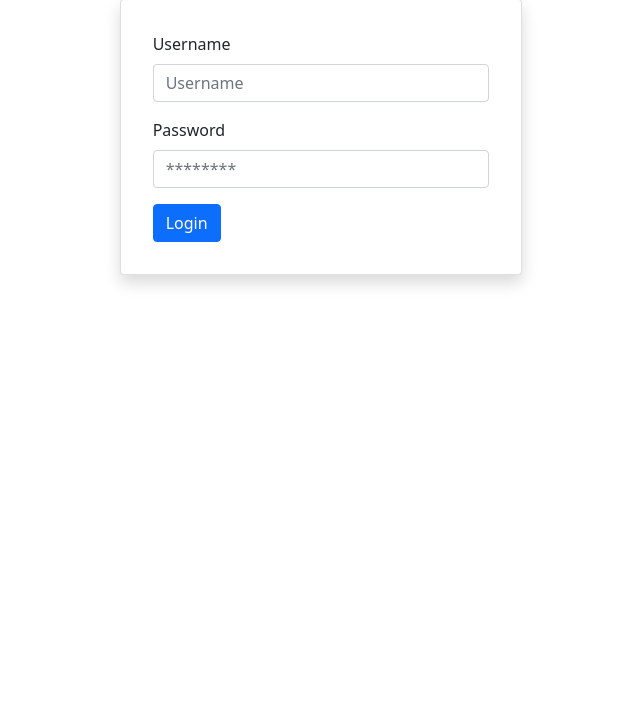
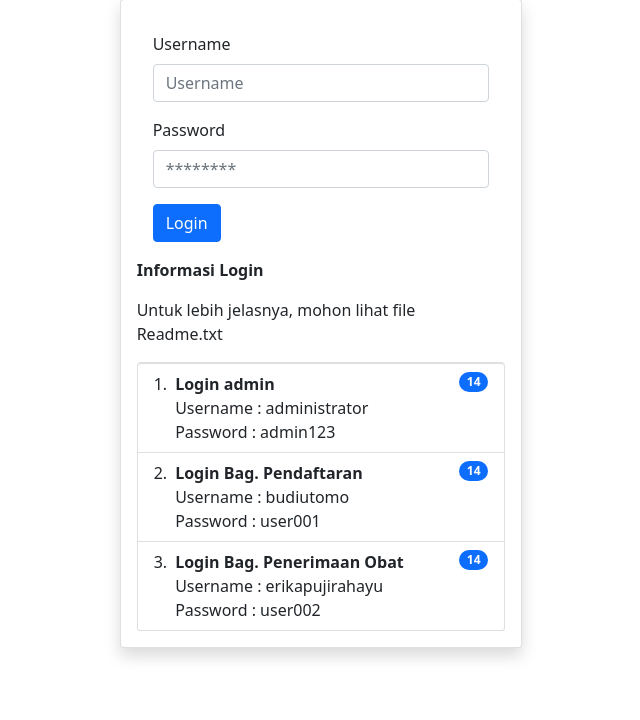
Before and after one commit to Whydandrian/si-klinik, a PHP site: page / in a window 1280 px wide. Shown: the part 83-803 px from the top of the page, without its empty margins (319-959 px from the left). Before the commit the page ends 369 px from the top, so only its background shows below. Run offline with PHP 8.4, Linux system fonts and the light colour scheme.

Commit message:
modify process edit user

```diff
--- a/index.php
+++ b/index.php
@@ -41,6 +41,31 @@
 						<button type="submit" class="btn btn-primary" name="btn_login">Login</button>
 					</form>
 				</div>
+				<p class="fw-bold">Informasi Login</p>
+				<p class="fw-normal">Untuk lebih jelasnya, mohon lihat file Readme.txt</p>
+				<ol class="list-group list-group-numbered">
+					<li class="list-group-item d-flex justify-content-between align-items-start">
+						<div class="ms-2 me-auto">
+							<div class="fw-bold">Login admin</div>
+							Username : administrator<br>Password : admin123
+						</div>
+						<span class="badge bg-primary rounded-pill">14</span>
+					</li>
+					<li class="list-group-item d-flex justify-content-between align-items-start">
+						<div class="ms-2 me-auto">
+							<div class="fw-bold">Login Bag. Pendaftaran</div>
+							Username : budiutomo<br>Password : user001
+						</div>
+						<span class="badge bg-primary rounded-pill">14</span>
+					</li>
+					<li class="list-group-item d-flex justify-content-between align-items-start">
+						<div class="ms-2 me-auto">
+							<div class="fw-bold">Login Bag. Penerimaan Obat</div>
+							Username : erikapujirahayu<br>Password : user002
+						</div>
+						<span class="badge bg-primary rounded-pill">14</span>
+					</li>
+				</ol>
 			</div>
 		</div>
 	</div>
--- a/pages/user_data/edit.php
+++ b/pages/user_data/edit.php
@@ -49,8 +49,8 @@ if ($_SESSION['level'] != "admin") {
               <label for="level" class="form-label">Level</label>
               <select class="form-select form-select-sm" name="level" id="level">
                 <option>Pilih Level User</option>
-                <option value="pegawai" <?php if($level == "pegawai") { echo "selected"; } ?> >Pegawai</option>
-                <option value="pengurus" <?php if($level == "pengurus") { echo "selected"; } ?> >Pengurus</option>
+                <option value="admin_daftar" <?php if($level == "admin_daftar") { echo "selected"; } ?> >Admin Pendaftaran</option>
+                <option value="admin_obat" <?php if($level == "admin_obat") { echo "selected"; } ?> >Admin Bag. Obat</option>
               </select>
             </div>
             <div class="mb-3">
--- a/pages/user_data/proses_edit.php
+++ b/pages/user_data/proses_edit.php
@@ -5,8 +5,9 @@ $id = $_POST['id'];
 $nama = $_POST['nama'];
 $username = $_POST['username'];
 $level = $_POST['level'];
+$password = md5($_POST['password']);
 
-mysqli_query($koneksi,"update user set nama='$nama', username='$username', level='$level' where id='$id'");
+mysqli_query($koneksi,"UPDATE user SET nama='$nama', username='$username', password='$level', level='$level' WHERE id='$id'");
 header("location:../admin/data_user.php?pesan=berhasil_update");
 
 ?>
```
Also changed, not shown: pages/admin/dashboard.php (+0 -9 lines).
